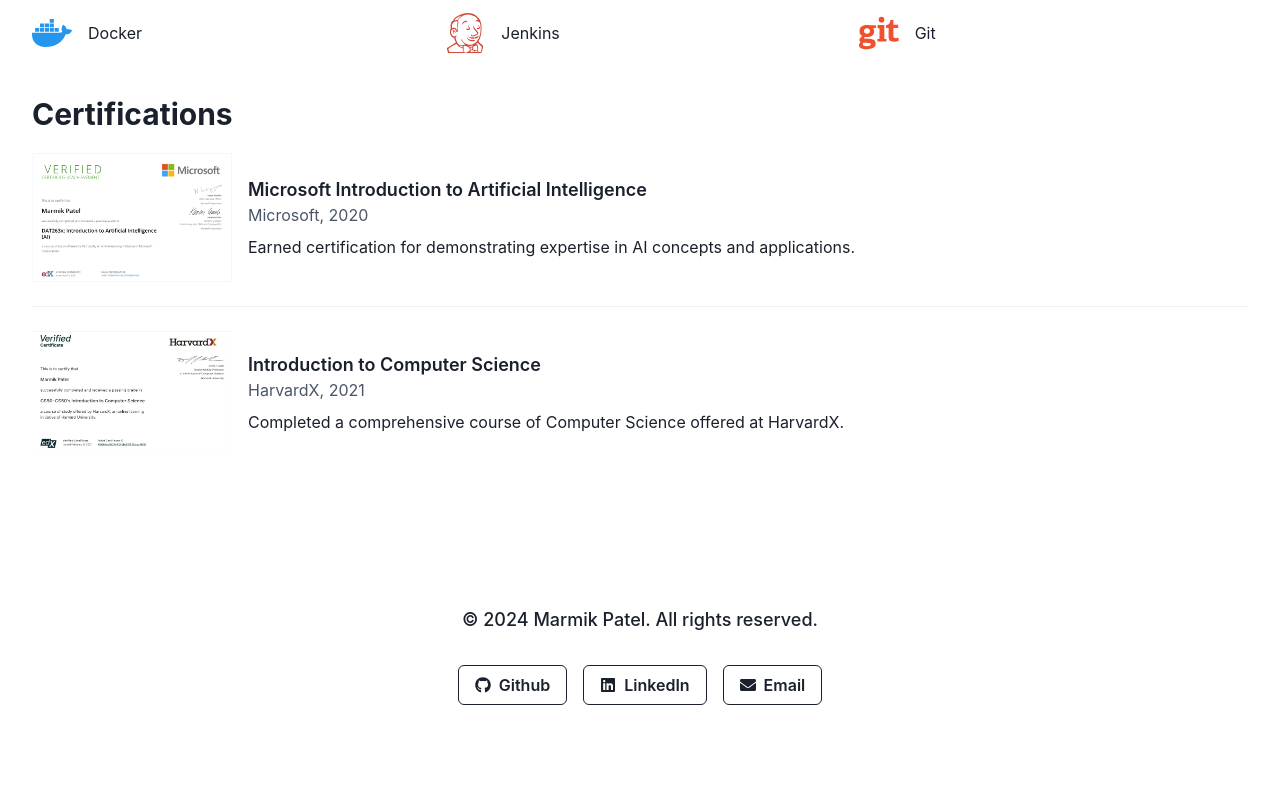
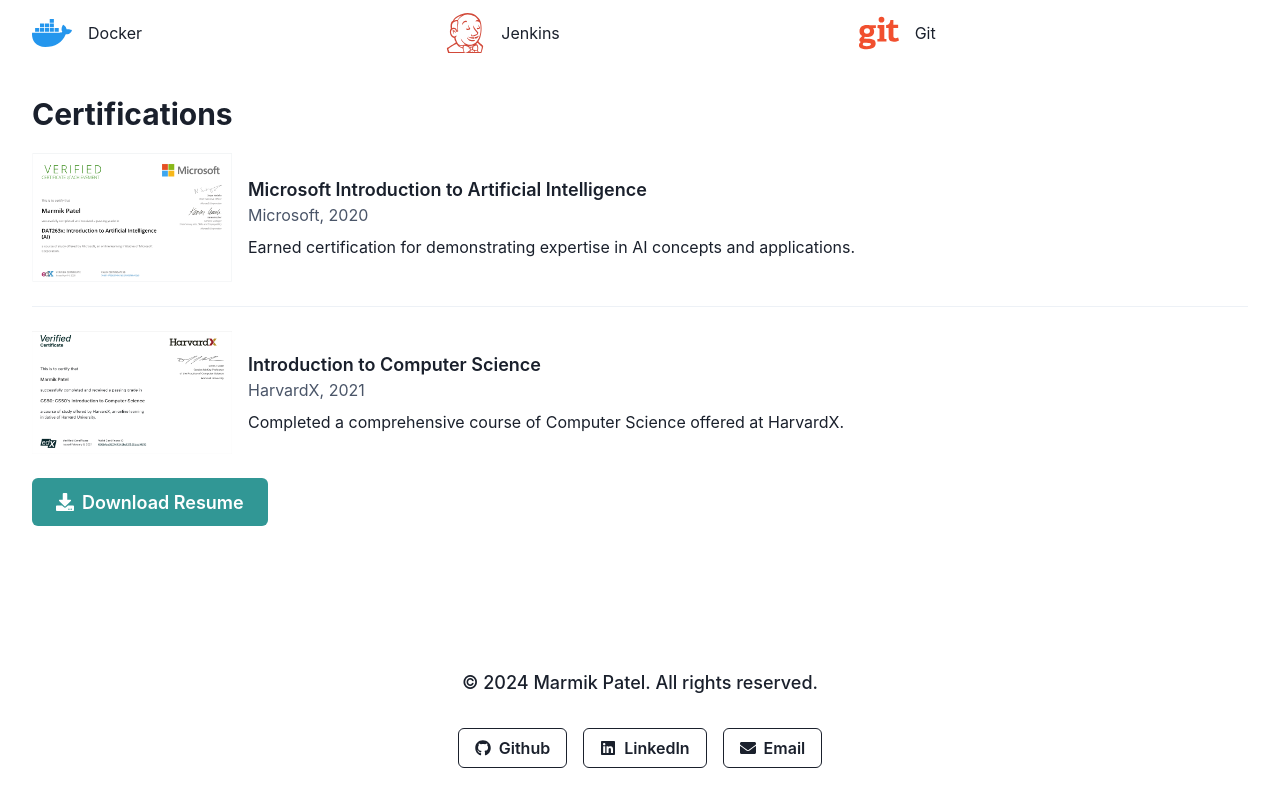
Before and after one commit to marmik28/my-portfolio, a Next.js app: page / in a window 1280 px wide. Shown: the part 2696-3496 px from the top of the page. Before the commit the page ends 3433 px from the top, so only its background shows below. Built offline with nearby package versions, Linux system fonts and the light colour scheme; no server answers.

Commit message:
Download button on resume

```diff
--- a/Components/resume.tsx
+++ b/Components/resume.tsx
@@ -8,6 +8,8 @@
   SimpleGrid,
   Image,
   Flex,
+  Link as ChakraLink,
+  Button
 } from "@chakra-ui/react";
 import { motion } from "framer-motion";
 import {
@@ -19,6 +21,7 @@
   FaCss3Alt,
   FaGit,
   FaReact,
+  FaDownload,
 } from "react-icons/fa";
 import {
   SiC,
@@ -411,6 +414,28 @@
             </Box>
           </VStack>
         </MotionBox>
+        <MotionBox
+          initial={{ opacity: 0, y: 20 }}
+          whileInView={{ opacity: 1, y: 0 }}
+          transition={{ duration: 0.8, ease: "easeOut" }}
+          viewport={{ once: true, amount: 0.4 }}
+          mb={{ base: 5, md: 15 }}
+        >
+          <ChakraLink
+            href="/Marmik Resume.pdf"
+            download="Marmik Resume.pdf"
+            isExternal
+          >
+            <Button
+              leftIcon={<FaDownload />}
+              colorScheme="teal"
+              size="lg"
+              variant="solid"
+            >
+              Download Resume
+            </Button>
+          </ChakraLink>
+        </MotionBox>
       </Box>
     </ChakraProvider>
   );
```
Also changed, not shown: 1 other file (tests, documents, lock files or other folders).
